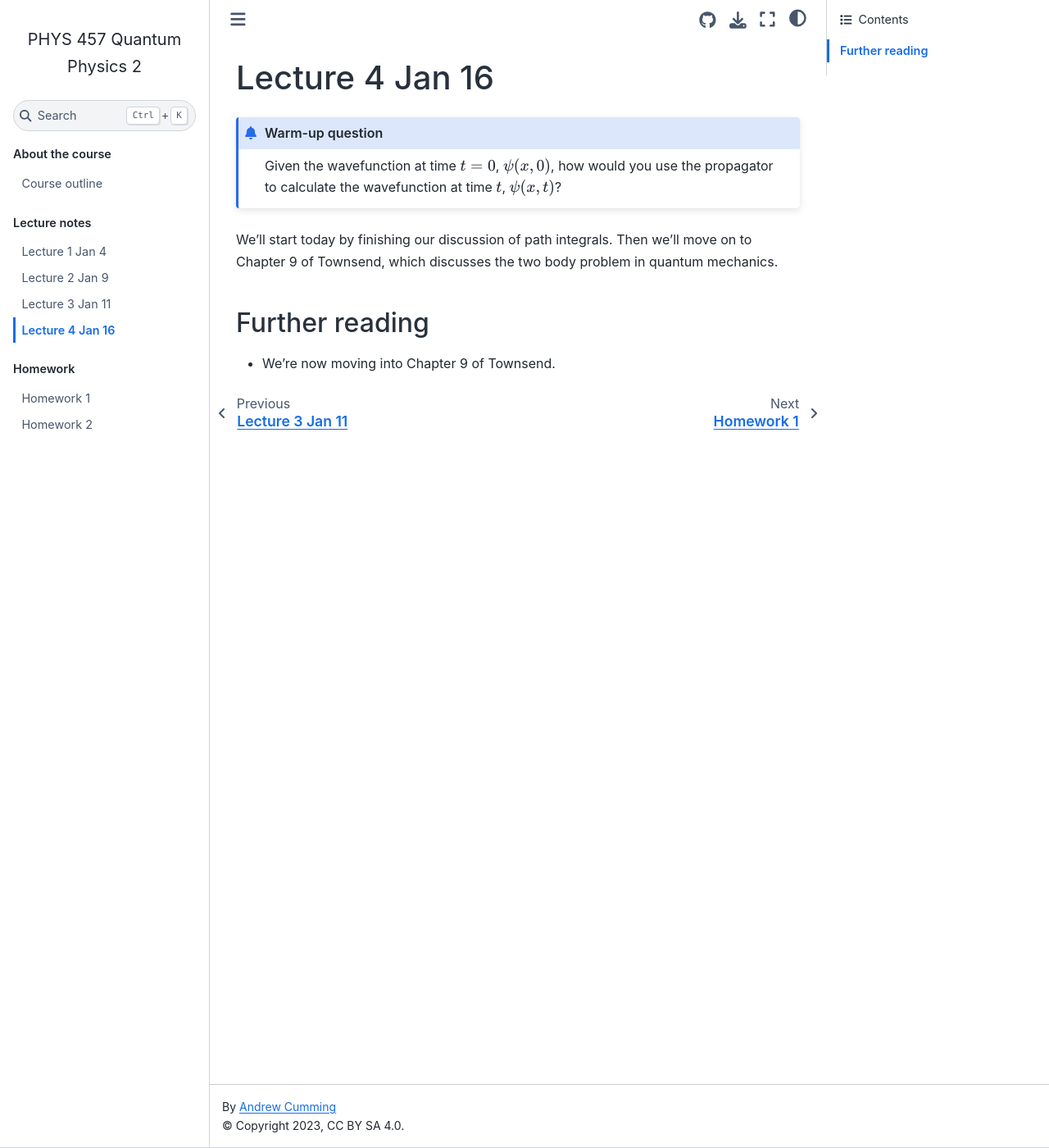
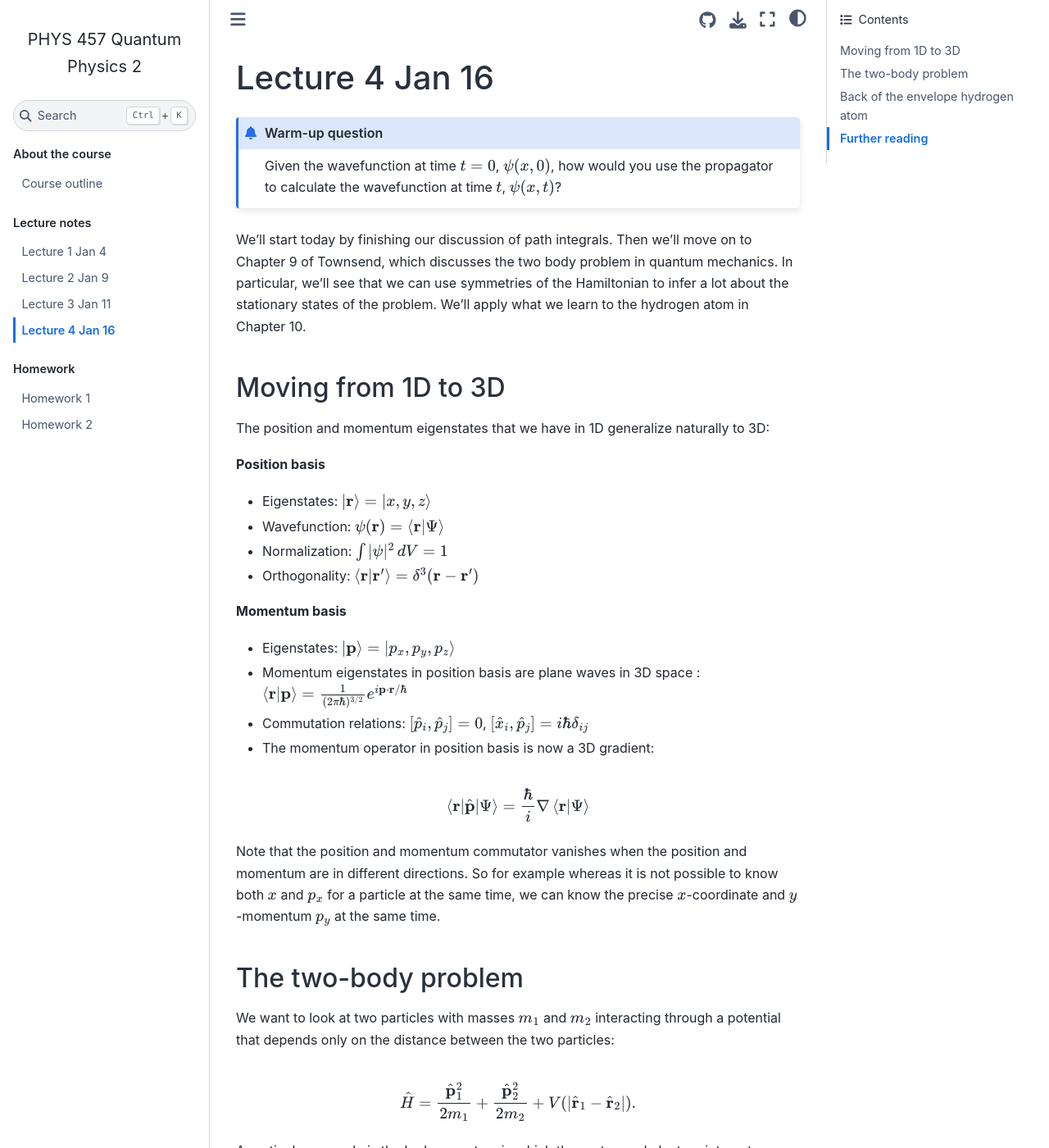
Before and after one commit to andrewcumming/phys457, a Jupyter Book: the page built from lecture4.md, in a window 1280 px wide and 1400 px high. Shown: the whole window at 82% size. Built offline with Jupyter Book 1.0.4 settings and Sphinx 7.4.7 and the Sphinx Book theme 1.1.4, drawn with Linux system fonts in a browser that asks for light colours; some of the changed text lies outside the part shown.

Commit message:
Add lecture 4

````diff
--- a/lecture4.md
+++ b/lecture4.md
@@ -6,9 +6,108 @@ Given the wavefunction at time $t=0$, $\psi(x,0)$, how would you use the propaga
 
 ```
 
-We'll start today by finishing our discussion of path integrals. Then we'll move on to Chapter 9 of Townsend, which discusses the two body problem in quantum mechanics.
+We'll start today by finishing our discussion of path integrals. Then we'll move on to Chapter 9 of Townsend, which discusses the two body problem in quantum mechanics. In particular, we'll see that we can use symmetries of the Hamiltonian to infer a lot about the stationary states of the problem. We'll apply what we learn to the hydrogen atom in Chapter 10.
+
+## Moving from 1D to 3D
+
+The position and momentum eigenstates that we have in 1D generalize naturally to 3D:
+
+**Position basis**
+
+- Eigenstates: $\ket{\mathbf{r}} = \ket{x, y, z}$
+- Wavefunction: $\psi(\mathbf{r}) = \braket{\mathbf{r}|\Psi}$
+- Normalization: $\int |\psi|^2\,dV = 1$
+- Orthogonality: $\braket{\mathbf{r}|\mathbf{r}^\prime} = \delta^3(\mathbf{r}-\mathbf{r}^\prime)$
+
+**Momentum basis**
+
+- Eigenstates: $\ket{\mathbf{p}} = \ket{p_x, p_y, p_z}$
+
+- Momentum eigenstates in position basis are plane waves in 3D space :$\braket{\mathbf{r}|\mathbf{p}} = {1\over (2\pi\hbar)^{3/2}} e^{i\mathbf{p}\cdot\mathbf{r}/\hbar}$
+
+- Commutation relations: $[\hat{p}_i, \hat{p}_j] = 0$, $[\hat{x}_i, \hat{p}_j] = i\hbar \delta_{ij}$
+- The momentum operator in position basis is now a 3D gradient:
+
+$$\braket{\mathbf{r}|\hat{\mathbf{p}}|\Psi} = {\hbar\over i}\mathbf{\nabla} \braket{\mathbf{r}|\Psi}$$
+
+Note that the position and momentum commutator vanishes when the position and momentum are in different directions. So for example whereas it is not possible to know both $x$ and $p_x$ for a particle at the same time, we can know the precise $x$-coordinate and $y$-momentum $p_y$ at the same time.
+
+
+## The two-body problem
+
+We want to look at two particles with masses $m_1$ and $m_2$ interacting through a potential that depends only on the distance between the two particles:
+
+$$\hat{H} = {\hat{\mathbf{p}}_1^2\over 2m_1} + {\hat{\mathbf{p}}_2^2\over 2m_2} + V(|\hat{\mathbf{r}}_1-\hat{\mathbf{r}}_2|).$$
+
+A particular example is the hydrogen atom in which the proton and electron interact through a Coulomb potential
+
+$$\hat{H} = {\hat{\mathbf{p}}_1^2\over 2m_1} + {\hat{\mathbf{p}}_2^2\over 2m_2} - {e^2\over 4\pi \epsilon_0 |\hat{\mathbf{r}}_1-\hat{\mathbf{r}}_2|}.$$
+
+In general, we can build the state of the system out of two particle states
+
+$$\ket{\mathbf{r}_1,\mathbf{r}_2} = \ket{\mathbf{r}_1}\otimes\ket{\mathbf{r}_2},$$
+
+with a direct product of the Hilbert spaces for particles 1 and 2. (We're ignoring the proton and electron spins here, more on that later in the course!)
+
+In fact, as you've probably seen before in classical mechanics, the two-body problem simplifies enormously with a change of coordinates. We work with the relative coordinate between the two particles
+
+$$\mathbf{r} = \mathbf{r}_1 - \mathbf{r}_2,$$
+
+and the centre of mass location
+
+$$\mathbf{R} = {m_1 \mathbf{r}_1 + m_2\mathbf{r}_2\over m_1+m_2 }.$$
+
+Also defining the total mass $M$ and **reduced mass** $\mu$ by
+
+$$M = m_1+m_2 \ \ ; \hspace{1cm} \mu = {m_1 m_2\over m_1+m_2}$$
+
+and the total momentum $\mathbf{P}=\mathbf{p}_1+\mathbf{p}_2$ and relative momentum
+
+$$\mathbf{p} = {m_2 \mathbf{p}_1 - m_1\mathbf{p}_2\over m_1+m_2 },$$
+
+the Hamiltonian takes the simple form
+
+$$\hat{H} = {\hat{\mathbf{P}}^2\over 2M} + {\hat{\mathbf{p}}^2\over 2\mu} + V(|\hat{\mathbf{r}}|).$$
+
+(see Townsend problem 9.5 in HW 2).
+
+We see that the problem separates into two pieces: the motion of the centre of mass and the relative motion. We'll work in the centre of mass frame where $\mathbf{P}=0$, which allows us to consider the relative motion only. Then we can solve the one body problem with a particle of mass $\mu$ moving in the central potential $V(r)$, where $r$ is the distance from the origin (centre of mass).
+
+## Back of the envelope hydrogen atom
+
+Before we do any detailed calculations, we can make some estimates of the expected size of the hydrogen atom and its ground state energy. Imagine that the hydrogen atom  has a size $a$. By the uncertainty principle, an electron confined to a distance $a$ has an uncertainty in its momentum of $\Delta p\sim \hbar/a$. We can then estimate the ground state energy as
+
+$$E\sim {\hbar^2\over 2ma^2}  -{e^2\over 4\pi \epsilon_0 a}$$
+
+where the first term is the (positive) kinetic energy and the second term is the (negative) electrostatic potential energy between the electron and proton. The mass $m$ is the mass of the electron.
+
+A useful quantity is
+
+$$\alpha = {e^2\over 4\pi\epsilon_0} = {1\over 137}$$
+
+which is the [fine structure constant](https://en.wikipedia.org/wiki/Fine-structure_constant). We can rewrite the second term using $\alpha$, giving
+
+$$E\sim {\hbar^2\over 2ma^2}  -{\alpha \hbar c\over a}.$$
+
+The two terms act in opposite directions: the kinetic energy term prefers large separations (to lower the energy) whereas the potential energy term prefers small separations. Minimize with respect to $a$
+
+$${\partial E\over \partial a} = -{\hbar^2\over ma^3} + {\alpha \hbar c\over a^2} = 0$$
+
+$$\Rightarrow a = \alpha^{-1} {\hbar\over m c}.$$
+
+The lengthscale $\hbar/mc$ is known as the Compton wavelength of the electron.
+
+Substituting this value of $a$ into the energy gives
+
+$$E = -{1\over 2}\alpha^2 mc^2.$$
+
+```{admonition} Exercise
+
+Put in numbers and calculate $a$ and $E$. For the energy you can use $mc^2=511\ {\rm keV}$ and calculate the energy in eV.
+
+```
 
 
 ## Further reading
 
-- We're now moving into Chapter 9 of Townsend.
+- We've covered material from Townsend 9.1, 9.3, and 9.4 here. We'll discuss symmetries and what we can learn from them next time.
````
